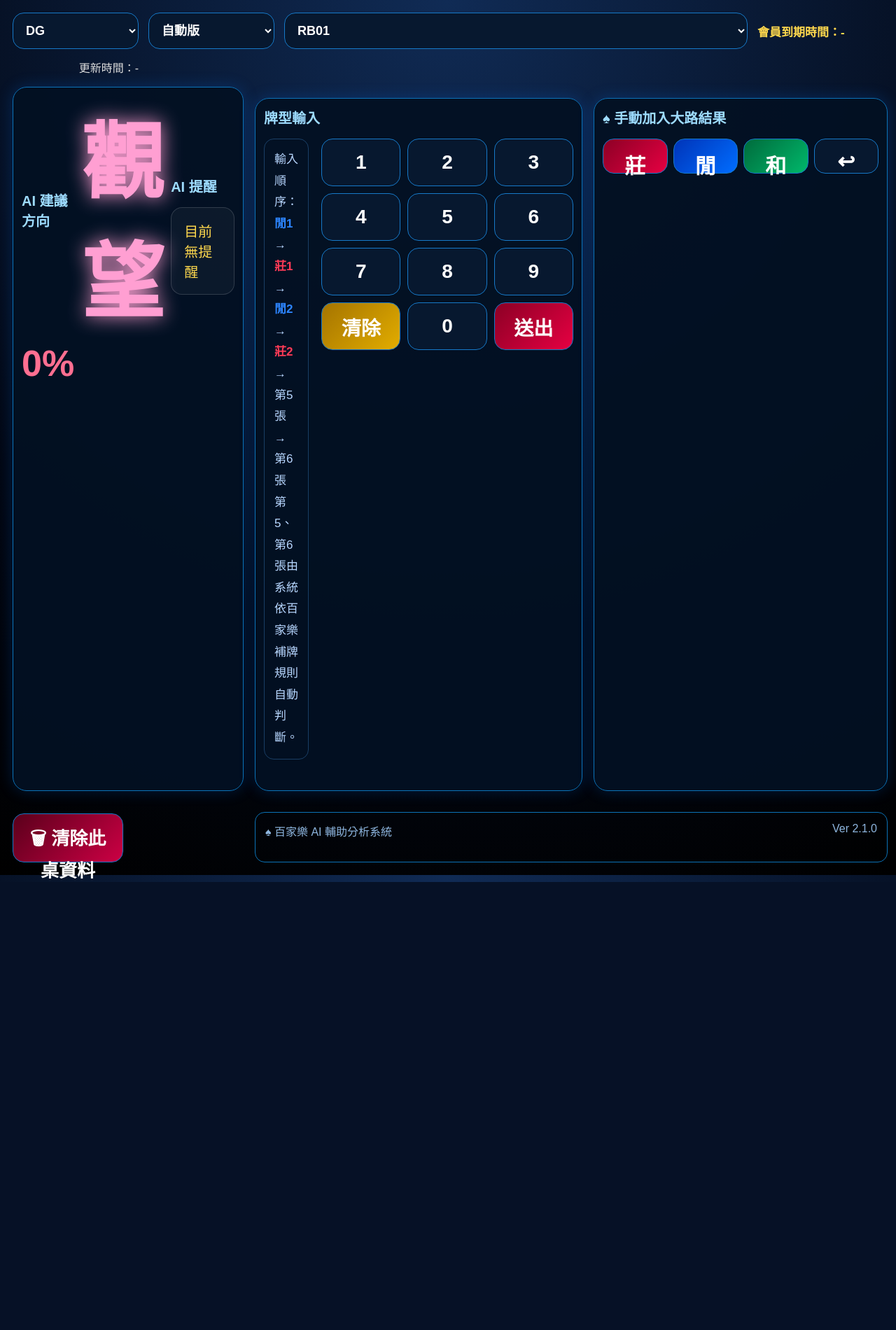
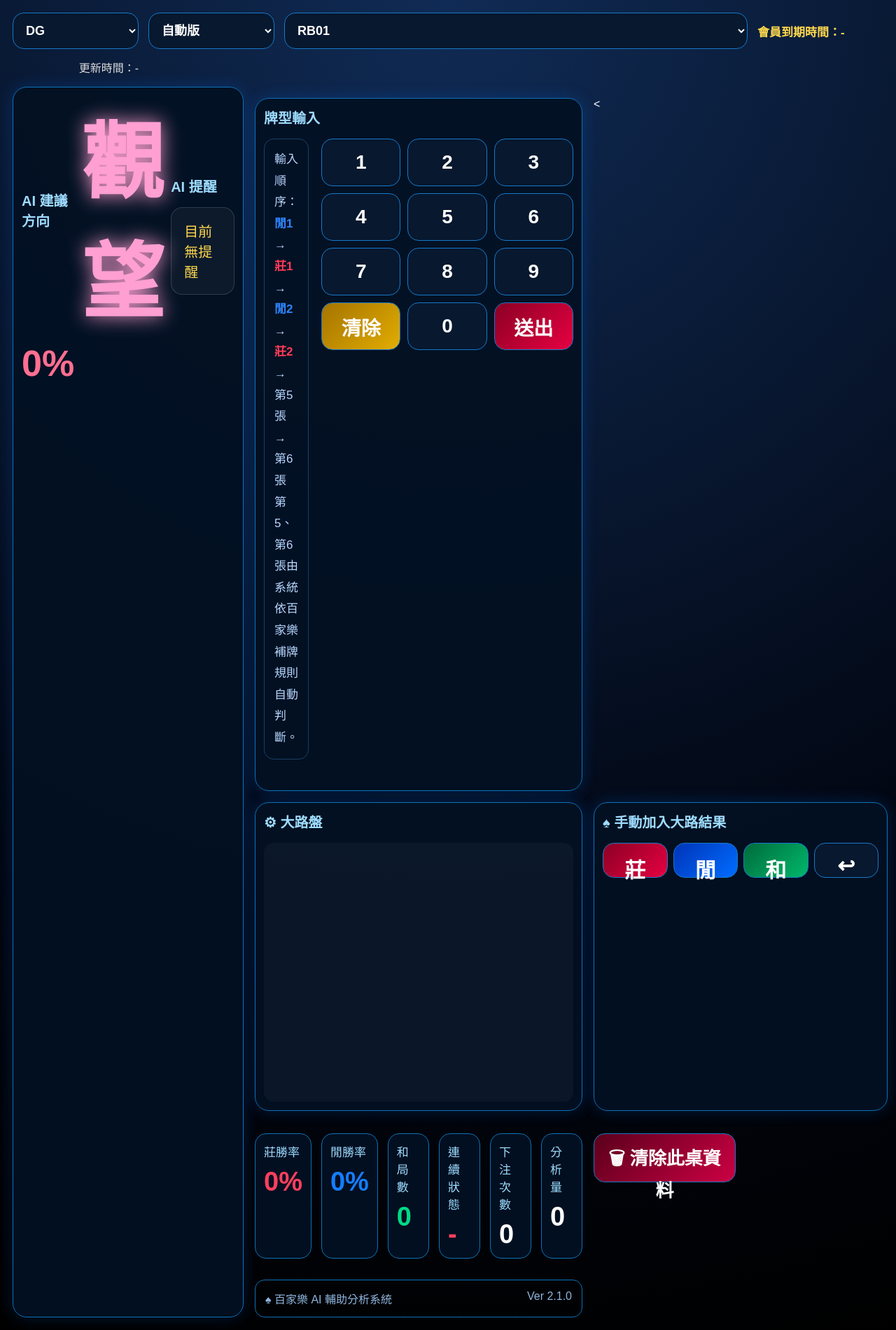
Before and after one commit to hecht19980820/baccarat-online, a Flask app: page / in a window 1280 px wide; the page is wider, and only the part inside the window is pictured. Shown: that part at 70% size. Before the commit the page ends 1260 px from the top of that part, so only its background shows below. Run offline with Flask 3, Linux system fonts and the light colour scheme; the visitor is signed in with stand-in values (Sample User, id 1); data comes from the database, SQL or seed files in the repository; data that the repository does not hold is empty.

Commit message:
Update index.html

```diff
--- a/templates/index.html
+++ b/templates/index.html
@@ -525,14 +525,19 @@ body.force-mobile .rate{
             </div>
         </div>
 
+        <<div class="card">
+    <div class="title">⚙ 大路盤</div>
+    <div id="road" class="road"></div>
+</div>
+
 <div class="card">
     <div class="title">♠ 手動加入大路結果</div>
+
     <div class="manual-buttons">
         <button class="banker" onclick="manualAdd('B')">莊</button>
         <button class="player" onclick="manualAdd('P')">閒</button>
         <button class="tie" onclick="manualAdd('T')">和</button>
-                <button onclick="undo()">↩ </button>
-            </div>
+        <button onclick="undo()">↩</button>
     </div>
 </div>
 
```
Lines whose indentation alone changed are shown as unchanged.
